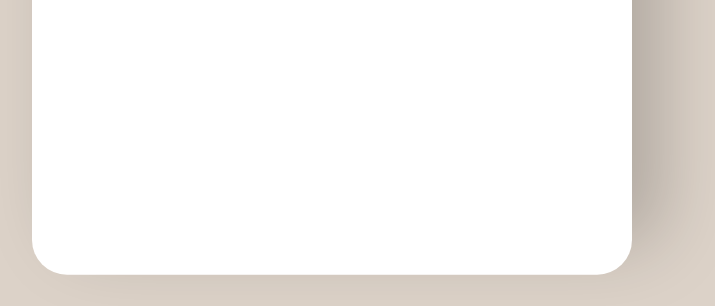
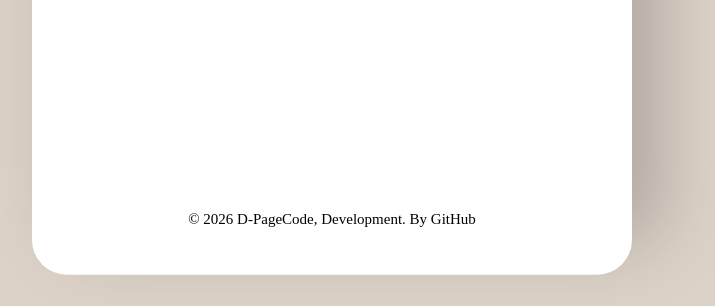
Before and after one commit to D-PageCode/D-PageCode.github.io, a plain HTML site: page index.html in a window 1280 px wide. Shown: the part 494-800 px from the top of the page, without its empty margins (308-1023 px from the left). Drawn offline with Linux system fonts and the light colour scheme.

Commit message:
v1.0.1，增加版权声明

```diff
--- a/index.css
+++ b/index.css
@@ -54,3 +54,12 @@ body{
     white-space: nowrap;
     opacity: 0;
 }
+#text3{
+    position: absolute;
+    top: 90%;
+    left: 50%;
+    transform: translate(-50%,-50%);
+    font-weight: 200;
+    font-size: 15px;
+    white-space: nowrap;
+}
--- a/index.html
+++ b/index.html
@@ -9,6 +9,7 @@
     <div id="div1">
         <h1 id="text1">鼠标悬停到此处以查看</h1>
         <h1 id="text2">D-PageCode</h1>
+        <p id="text3">&copy; 2026 D-PageCode, Development. By GitHub</p>
     </div>
     <script src="./index.js"></script>
 </body>
```
